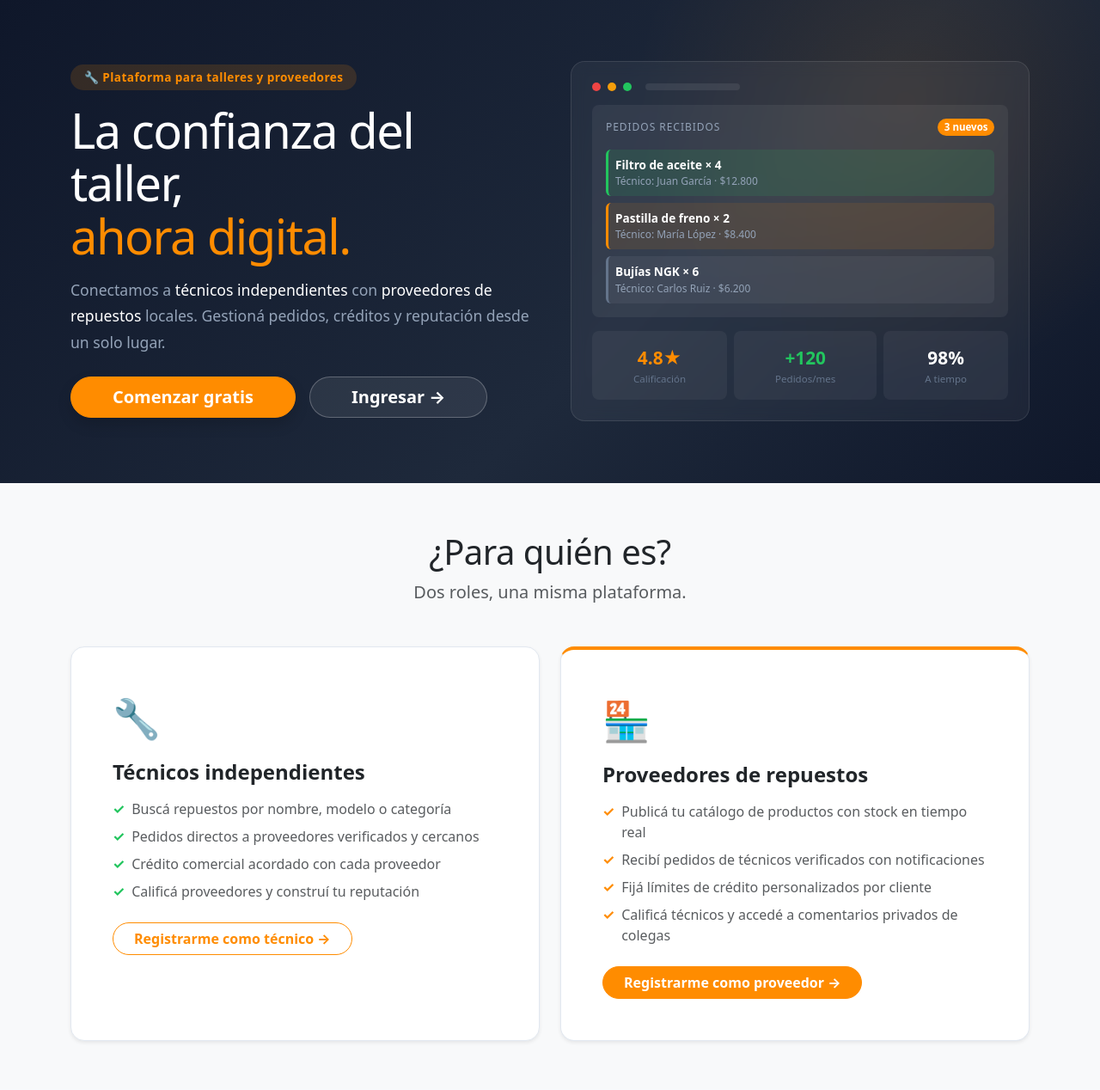
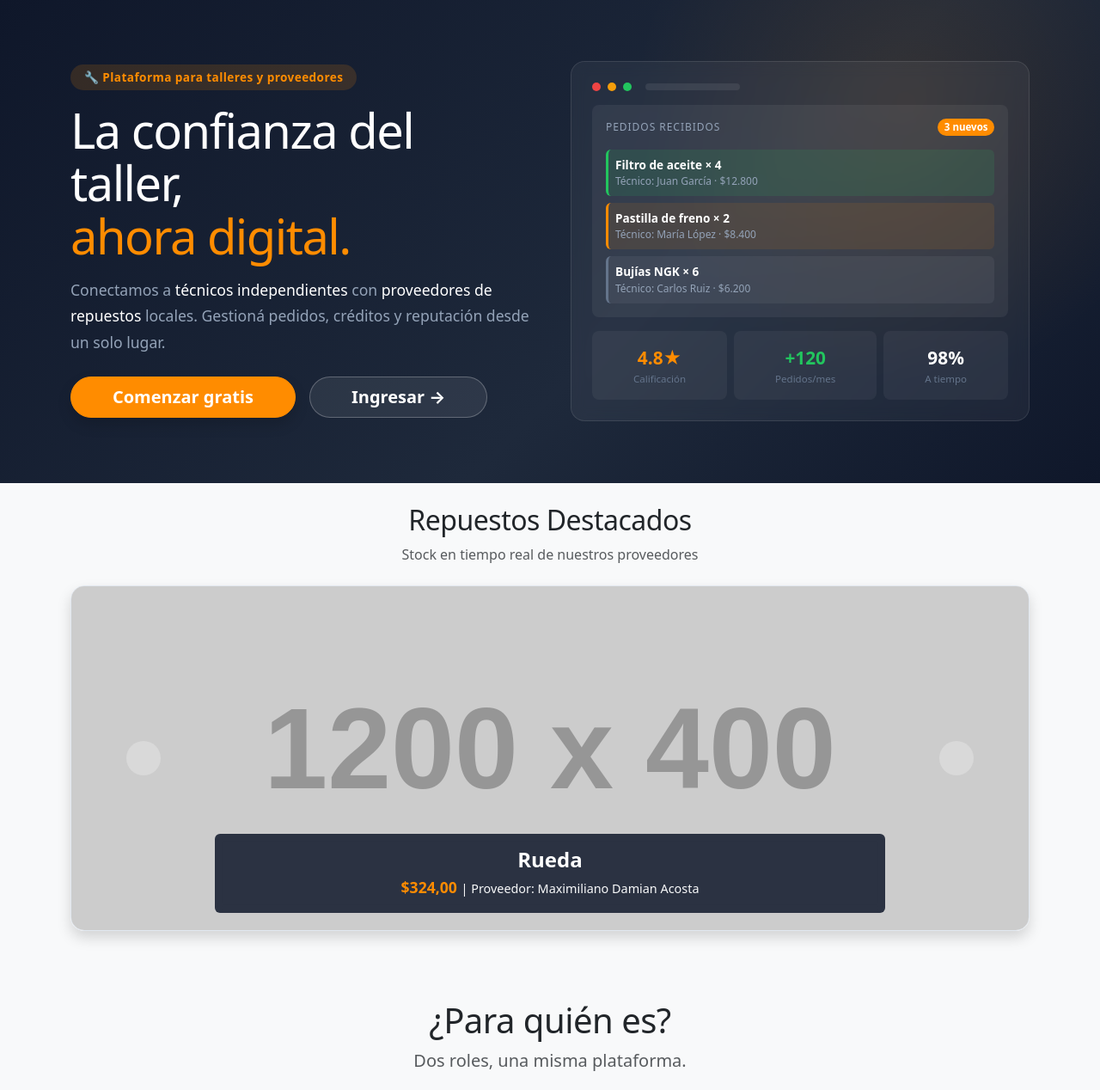
Before and after one commit to LucasMor96/gestion-repuestos, a Django app: page / in a window 1280 px wide. Shown: the part 80-1348 px from the top of the page at 86% size. Run offline with Django 5.2, Linux system fonts and the light colour scheme; data comes from the database, SQL or seed files in the repository; grey boxes labelled with a size stand in for pictures from a placeholder-image service; parts of the project's set-up code (start-up, migrations or seed data) failed here and were passed over; some libraries are stand-ins or nearby versions.

Commit message:
Implementar carrusel de productos destacados y habilitar carga de proveedores desde el panel de administración
- Agregar carrusel Bootstrap en la página de inicio
- Mostrar productos destacados obtenidos desde PostgreSQL
- Incorporar estado vacío cuando no existan productos
- Permitir asignar usuario al crear proveedores desde el admin
- Ajustes para facilitar la carga inicial de datos

```diff
--- a/plataforma/admin.py
+++ b/plataforma/admin.py
@@ -23,7 +23,8 @@ class ProveedorAdmin(admin.ModelAdmin):
     list_display = ('nombre_negocio', 'rubro', 'direccion', 'alias_transferencia', 'get_user_active', 'is_approved')
     search_fields = ('nombre_negocio', 'rubro', 'usuario__username')
     list_filter = ('is_approved', 'usuario__is_active')
-    readonly_fields = ('usuario',)
+    # readonly_fields = ('usuario',)
+
 
     def get_user_active(self, obj):
         return obj.usuario.is_active
--- a/plataforma/templates/plataforma/inicio.html
+++ b/plataforma/templates/plataforma/inicio.html
@@ -130,6 +130,49 @@
     </div>
   </div>
 </section>
+<!-- ===== CARRUSEL ===== -->
+<section class="container py-4">
+  <div class="text-center mb-4">
+    <h2 class="fw-black fs-2 mb-2" style="letter-spacing:-.5px;">Repuestos Destacados</h2>
+    <p class="text-muted">Stock en tiempo real de nuestros proveedores</p>
+  </div>
+
+  <div id="carruselProductos" class="carousel slide shadow rounded-4 overflow-hidden" data-bs-ride="carousel" style="border: 1px solid #e2e8f0;">
+    <div class="carousel-inner">
+      {% for producto in productos_destacados %}
+        <div class="carousel-item {% if forloop.first %}active{% endif %}">
+          <img src="{% if producto.imagen %}{{ producto.imagen.url }}{% else %}https://placehold.co/1200x400/1e293b/FFF?text=Repuesto+Disponible{% endif %}" class="d-block w-100" alt="{{ producto.nombre }}" style="object-fit: cover; height: 400px;">
+
+          <div class="carousel-caption d-none d-md-block rounded p-3" style="background: rgba(15, 23, 42, 0.85); backdrop-filter: blur(4px);">
+            <h4 class="fw-bold text-white mb-1">{{ producto.nombre }}</h4>
+            <p class="mb-0" style="color: #FF8C00; font-size: 1.1rem; font-weight: 600;">
+              ${{ producto.precio }} <span class="text-light" style="font-size: 0.9rem; font-weight: normal;">| Proveedor: {{ producto.proveedor.usuario.get_full_name|default:"Proveedor Local" }}</span>
+            </p>
+          </div>
+        </div>
+      {% empty %}
+        <div class="carousel-item active">
+          <div class="d-flex align-items-center justify-content-center" style="height: 400px; background: #f8fafc;">
+            <div class="text-center text-muted">
+              <span style="font-size: 3rem;">📦</span>
+              <h5 class="mt-2">Aún no hay repuestos destacados</h5>
+            </div>
+          </div>
+        </div>
+      {% endfor %}
+    </div>
+
+    <button class="carousel-control-prev" type="button" data-bs-target="#carruselProductos" data-bs-slide="prev">
+      <span class="carousel-control-prev-icon" aria-hidden="true" style="filter: invert(1) grayscale(100); border-radius: 50%; background: rgba(0,0,0,0.5); padding: 20px;"></span>
+      <span class="visually-hidden">Anterior</span>
+    </button>
+    <button class="carousel-control-next" type="button" data-bs-target="#carruselProductos" data-bs-slide="next">
+      <span class="carousel-control-next-icon" aria-hidden="true" style="filter: invert(1) grayscale(100); border-radius: 50%; background: rgba(0,0,0,0.5); padding: 20px;"></span>
+      <span class="visually-hidden">Siguiente</span>
+    </button>
+  </div>
+</section>
+
 
 <!-- ===== PARA QUIÉN ===== -->
 <section class="container py-5 my-2">
--- a/plataforma/views/auth.py
+++ b/plataforma/views/auth.py
@@ -4,6 +4,7 @@ from django.contrib.auth.decorators import login_required
 from django.contrib.auth.models import User
 from django.db.models import Count, Sum
 from django.shortcuts import get_object_or_404, redirect, render
+from plataforma.models.producto import Producto # <-- Asegurate de que esta línea esté arriba de todo para importar tus productos
 
 from ..forms import (
     EditarPerfilProveedorForm,
@@ -14,7 +15,7 @@ from ..forms import (
 )
 from ..models import Pedido, Proveedor, Tecnico
 from .utils import get_proveedor_o_403, get_tecnico_o_403, perfil_aprobado
-
+from plataforma.models.producto import Producto
 
 def registro_tipo(request):
     """Vista para elegir tipo de registro: técnico o proveedor."""
@@ -209,11 +210,22 @@ def espera_aprobacion(request):
     return render(request, 'plataforma/espera_aprobacion.html')
 
 
+
+
 def inicio(request):
-    """Landing page, redirige al dashboard si ya está autenticado."""
     if request.user.is_authenticated:
         return redirect('dashboard')
-    return render(request, 'plataforma/inicio.html')
+
+    productos_destacados = Producto.objects.all().order_by('-id')[:5]
+
+    print("PRODUCTOS:", productos_destacados.count())
+    for p in productos_destacados:
+        print(p.id, p.nombre)
+
+    return render(request, 'plataforma/inicio.html', {
+        'productos_destacados': productos_destacados
+    })
+
 
 
 @login_required(login_url='login')
```
